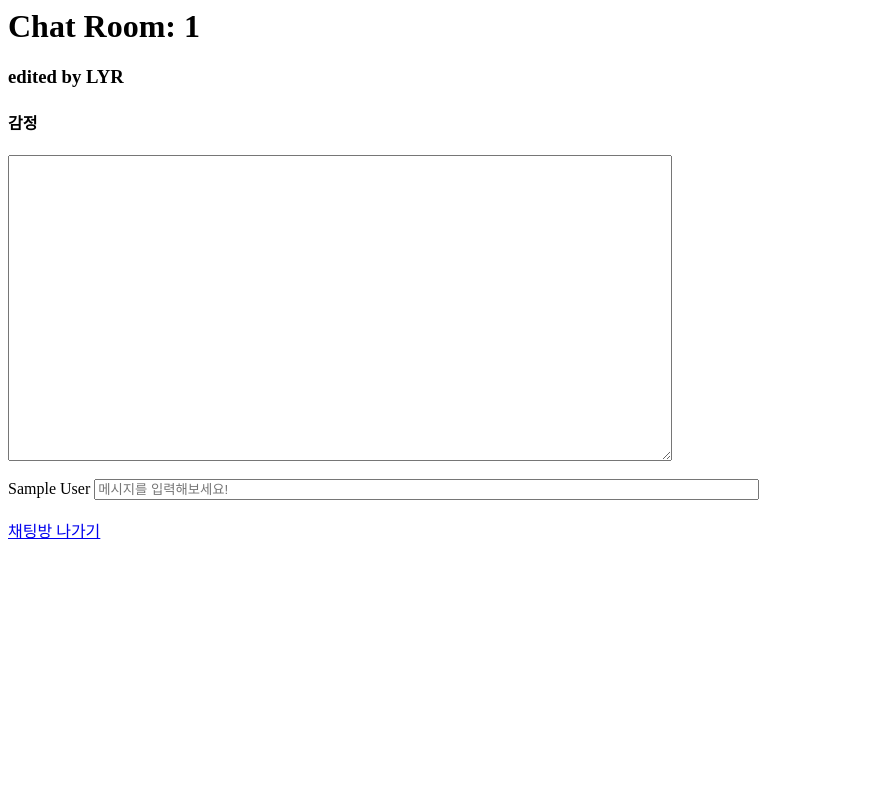
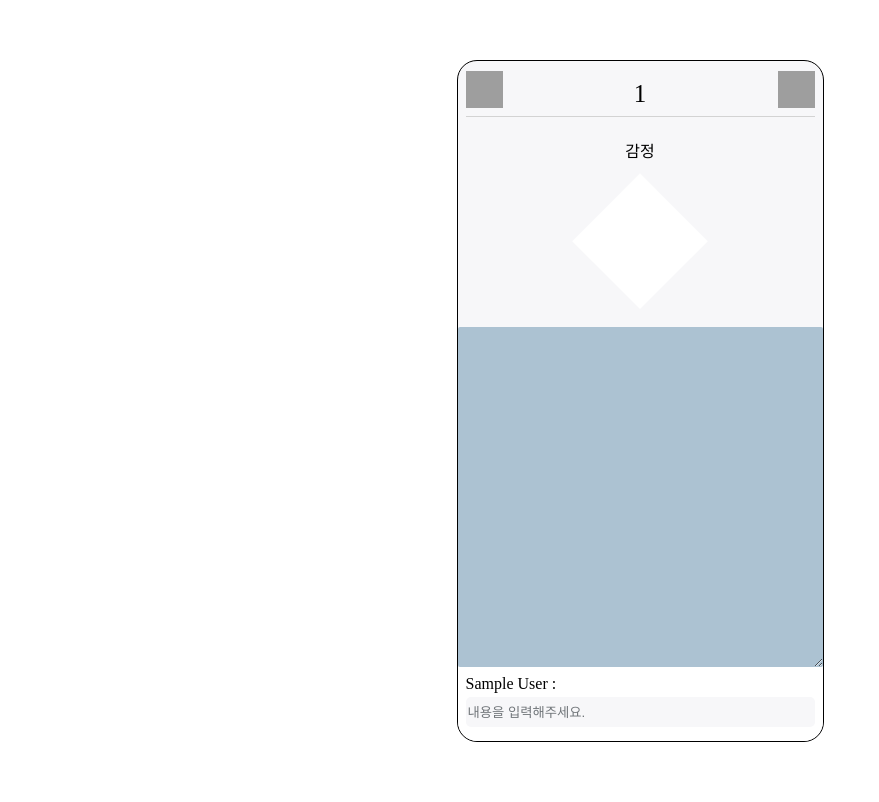
Before and after one commit to dustnehowl/FeelChat, a Flask app: page /chat in a window 1280 px wide. Shown: the whole page, without its empty margins (0-879 px from the left). Before the commit the page ends 539 px from the top, so only its background shows below. Run offline with Flask 2, Linux system fonts and the light colour scheme; the visitor is signed in with stand-in values (Sample User, id 1); parts of the project's set-up code (start-up, migrations or seed data) failed here and were passed over; some libraries are stand-ins or nearby versions; grey boxes are pictures that could not be loaded.

Commit message:
css modify

```diff
--- a/src/app/templates/chat.html
+++ b/src/app/templates/chat.html
@@ -1,7 +1,87 @@
 <html>
     <head>
-        <title>Flask-Simple-Chat</title>
+
+        <title>감정분석 채팅</title>
+        <style type="text/css">
+            body {
+                display: flex;
+                flex-direction: column;
+                justify-content: center;
+                align-items: center;
+            }
+            .container {
+                border: 1px solid black;
+                margin: 60px 0;
+                border-radius: 20px;
+                padding: 10px 0 0 0;
+                background: #F7F7F9;
+            }
+            .header {
+                display: flex;
+                justify-content: space-between;
+                margin: 0 8px;
+                border-bottom: solid 0.5px lightgray;
+            }
+            .close {
+                width: 37px;
+                height: 37px;
+            }
+            .roomName {
+                font-size: 25px;
+                margin: 10px 0;
+            }
+            .inner{
+                background-color:#acc2d2;
+                border-radius:2px;
+                padding:10px;
+                FONT-FAMILY:궁서체;
+                border:0
+            }
+            .inputArea{
+                padding: 9px 8px;
+                background: white;
+                border-radius: 0 0 20px 20px;
+            }
+            .emotionContainer{
+                height: 40px;
+                display: flex;
+                justify-content: center;
+                align-items: center;
+                margin: 15px 30px;
+            }
+            .mymsg{
+                text-align:left
+            }
+            input[type="text"]{
+                border:0;
+                width:100%;
+                background:#F7F7F9;
+                border-radius:5px;
+                height:30px;
+                box-sizing:border-box;
+                margin: 5px 0;
+            }
+            input[type="text"]::placeholder{color:#707579}
+
+            .circle {
+                margin: 10px 0 60px 0;
+                width: 80px;
+                height: 80px;
+                background: white;
+                transform: translate(1px, 1px);
+                animation: heartbeat 2s linear infinite;
+              }
+              @keyframes heartbeat {
+                0% { transform: rotate(45deg) translate(10px, 10px) scale(1); }
+                25% { transform: rotate(45deg) translate(10px, 10px) scale(1); }
+                30% { transform: rotate(45deg) translate(10px, 10px) scale(1.2); }
+                50% { transform: rotate(45deg) translate(10px, 10px) scale(1.1); }
+                70% { transform: rotate(45deg) translate(10px, 10px) scale(1.2); }
+                90% { transform: rotate(45deg) translate(10px, 10px) scale(1); }
+                100% { transform: rotate(45deg) translate(10px, 10px) scale(1); }
+              }
         </style>
+        <link rel="stylesheet" href="https://cdnjs.cloudflare.com/ajax/libs/meyer-reset/2.0/reset.min.css"/>
         <script type="text/javascript" src="//code.jquery.com/jquery-1.4.2.min.js"></script>
         <script type="text/javascript" src="//cdnjs.cloudflare.com/ajax/libs/socket.io/1.3.6/socket.io.min.js"></script>
         <script type="text/javascript" charset="utf-8">
@@ -13,34 +93,42 @@
                 });
                 socket.on('status', function(data) {
                     $('#chat').val($('#chat').val() + '<' + data.msg + '>\n');
-                    $('#emotion').css('color','red');
+                    $('#emotion').css('color','black');
                     $('#chat').scrollTop($('#chat')[0].scrollHeight);
                 });
                 socket.on('message', function(data) {
-                    $('#chat').val($('#chat').val() + data.msg.slice(0,-1) + '\n');
+                    $('#chat').val($('#chat').val() + '[' +currentTime() + '] ' + data.msg.slice(0,-1) + '\n');
+                    mess = data.msg.slice(0,-1);
                     emotion = data.msg[data.msg.length-1];
+
                     if(emotion == 0){
-                        $('#emotion').css('color','green');
+                        $('h4').text("공포");
+                        $('.circle').css('background','black');
                     }
                     else if(emotion == 1){
-                        $('#emotion').css('color','yellow');
+                        $('h4').text("놀람");
+                        $('.circle').css('background','yellow');
                     }
                     else if(emotion == 2){
-                        $('#emotion').css('color','red');
+                        $('h4').text("분노");
+                        $('.circle').css('background','red');
                     }
                     else if(emotion == 3){
-                        $('#emotion').css('color','blue');
+                        $('h4').text("슬픔");
+                        $('.circle').css('background','blue');
                     }
                     else if(emotion == 4){
-                        $('#emotion').css('color','black');
+                        $('h4').text("중립");
+                        $('.circle').css('background','green');
                     }
                     else if(emotion == 5){
-                        $('#emotion').css('color','orange');
+                        $('h4').text("행복");
+                        $('.circle').css('background','pink');
                     }
                     else if(emotion == 6){
-                        $('#emotion').css('color','cyan');
+                        $('h4').text("혐오");
+                        $('.circle').css('background','#81D8D0');
                     }
-                    console.log(data.msg);
                     $('#chat').scrollTop($('#chat')[0].scrollHeight);
                 });
                 $('#text').keypress(function(e) {
@@ -52,25 +140,56 @@
                     }
                 });
             });
+
             function leave_room() {
                 socket.emit('left', {}, function() {
                     socket.disconnect();
-
-                    // go back to the login page
                     window.location.href = "{{ url_for('main.index') }}";
                 });
             }
+
+            var currentTime = function(){
+                var date = new Date();
+                var hh = date.getHours();
+                var mm = date.getMinutes();
+                var apm = hh >12 ? "오후":"오전";
+                var ct = apm + " "+hh+":"+mm+"";
+                return ct;
+            }
+
         </script>
     </head>
 
-    <body id= "body">
-        <h1>Chat Room: {{ room }}</h1>
-        <div>
-            <h3>edited by LYR<h3>
+    <body>
+        <div class="container">
+            <div class="header">
+                <div class="close">
+                    <a href="#" onclick="leave_room();">
+                        <img  src="https://cdn.discordapp.com/attachments/948070658934464522/980221308329676841/ic-back.png" width="37" height="37">
+                    </a>
+                </div>
+                <div class="roomName">{{ room }}</div>
+                <div class="close">
+                    <a href="void(0);" onclick="alert('안녕하세여');return false;">
+                        <img src="https://cdn.discordapp.com/attachments/948070658934464522/980239418193498122/ic-nav.png" width="37" height="37">
+                    </a>
+                </div>
+            </div>
+
+        <div class="emotionContainer">
             <h4 id = "emotion">감정</h4>
         </div>
-        <textarea id="chat" cols="80" rows="20"></textarea><br><br>
-        {{ name }} <input id="text" size="80" placeholder="메시지를 입력해보세요!"><br><br>
-        <a href="#" onclick="leave_room();">채팅방 나가기</a>
+
+        <div align="center"><div class="circle"></div></div>
+
+        <textarea class="inner" id="chat" cols="45" rows="20"></textarea>
+
+        <div class="inputArea">
+            <div>{{ name }} :</div>
+            <input id="text" type="text" class="mymsg" placeholder="내용을 입력해주세요.">
+        </div>
+
+    </div>
     </body>
+
 </html>
```
Also changed, not shown: src/app/templates/index.html (+39 -3 lines).
